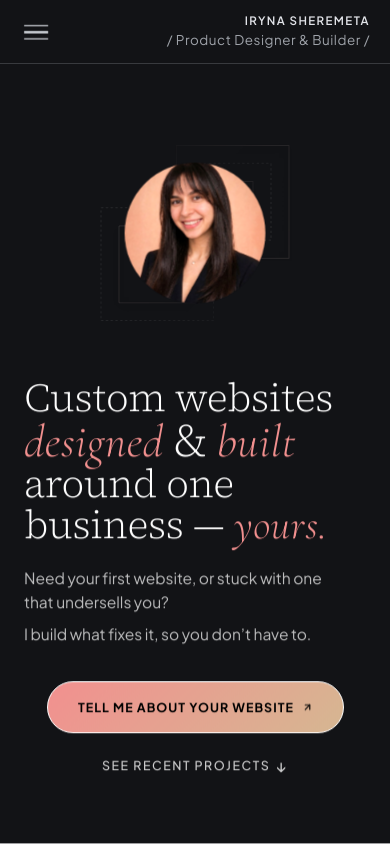
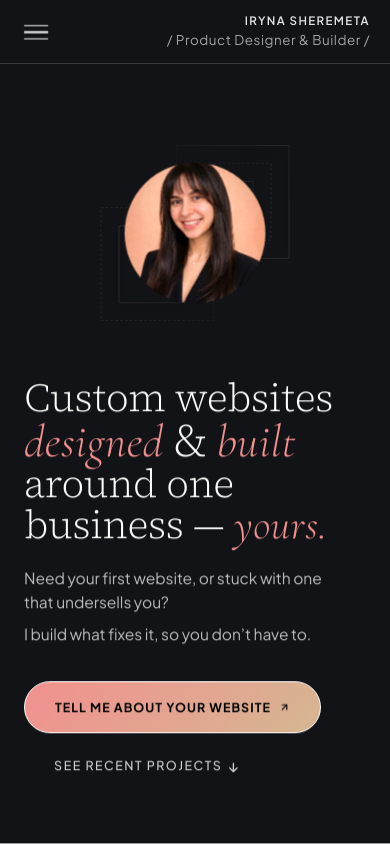
Before and after one commit to Irene2828/porfoliojuly, a Next.js app: page / in a window 390 px wide. Shown: the top 844 px of the page. Built offline with nearby package versions, Linux system fonts and the light colour scheme.

Commit message:
Refine mobile hero alignment and section heading

```diff
--- a/src/app/index.css
+++ b/src/app/index.css
@@ -171,6 +171,112 @@ h1, h2, h3, h4, h5, h6 {
 @media (max-width: 900px) {
   .section {
     padding: calc(var(--space-xl) * 0.5) 0; /* 50% less section padding on mobile */
+  }
+}
+
+@media (max-width: 600px) {
+  .v2-theme .hero-websites .hero-ctas-outside {
+    width: 90.75% !important;
+    max-width: 90.75% !important;
+    margin-left: 0 !important;
+    margin-right: 0 !important;
+    align-self: flex-start !important;
+    align-items: flex-start !important;
+    justify-content: flex-start !important;
+  }
+
+  .v2-theme .hero-websites .hero-ctas-outside > a,
+  .v2-theme .hero-websites .hero-ctas-outside .face-cta,
+  .v2-theme .hero-websites .hero-ctas-outside .btn-secondary-stacked {
+    align-self: flex-start !important;
+    margin-left: 0 !important;
+    margin-right: 0 !important;
+  }
+
+  .v2-theme .hero-websites .hero-ctas-outside .btn-secondary-stacked {
+    display: inline-flex !important;
+    align-self: flex-start !important;
+    justify-content: flex-start !important;
+    text-align: left !important;
+    padding-left: 1.88rem !important;
+    padding-right: 0.5rem !important;
+    transform: none !important;
+  }
+
+  .v2-theme .hero-websites .hero-image-wrapper {
+    align-self: center !important;
+    width: 100% !important;
+    max-width: 100% !important;
+    justify-content: center !important;
+    padding-left: 0 !important;
+    padding-right: 0 !important;
+    margin-left: 0 !important;
+    margin-right: 0 !important;
+    box-sizing: border-box !important;
+  }
+
+  .v2-theme .hero-websites .hero-image-container {
+    margin-left: 0 !important;
+    margin-right: 0 !important;
+    left: 0 !important;
+    transform: translateY(-25px) scale(0.8) !important;
+    transform-origin: center center !important;
+  }
+}
+
+/* Phone-height fallback for mobile browser zoom/device emulation. */
+@media (max-width: 600px) and (max-height: 900px) {
+  .v2-theme .hero-websites .hero-ctas-outside {
+    width: 90.75% !important;
+    max-width: 90.75% !important;
+    margin-left: 0 !important;
+    margin-right: 0 !important;
+    align-self: flex-start !important;
+    align-items: flex-start !important;
+    justify-content: flex-start !important;
+  }
+
+  .v2-theme .hero-websites .hero-ctas-outside > a,
+  .v2-theme .hero-websites .hero-ctas-outside .face-cta,
+  .v2-theme .hero-websites .hero-ctas-outside .btn-secondary-stacked {
+    align-self: flex-start !important;
+    margin-left: 0 !important;
+    margin-right: 0 !important;
+  }
+
+  .v2-theme .hero-websites .hero-ctas-outside .face-cta {
+    padding-left: 1.88rem !important;
+    padding-right: 1.88rem !important;
+  }
+
+  .v2-theme .hero-websites .hero-ctas-outside .btn-secondary-stacked {
+    display: inline-flex !important;
+    align-self: flex-start !important;
+    justify-content: flex-start !important;
+    text-align: left !important;
+    padding-left: 1.88rem !important;
+    padding-right: 0.5rem !important;
+    transform: none !important;
+  }
+
+  .v2-theme .hero-websites .hero-image-wrapper {
+    align-self: center !important;
+    width: 100% !important;
+    max-width: 100% !important;
+    justify-content: center !important;
+    padding-left: 0 !important;
+    padding-right: 0 !important;
+    margin-left: 0 !important;
+    margin-right: 0 !important;
+    box-sizing: border-box !important;
+  }
+
+  .v2-theme .hero-websites .hero-image-container {
+    margin-left: 0 !important;
+    margin-right: 0 !important;
+    left: 0 !important;
+    transform: translateY(-25px) scale(0.8) !important;
+    transform-origin: center center !important;
   }
 }
 
--- a/src/app/v2/components/HeroV2.tsx
+++ b/src/app/v2/components/HeroV2.tsx
@@ -2050,6 +2050,65 @@ export default function HeroV2({ variant = 'client' }: { variant?: 'client' | 'h
         .hero-websites .hero-image-container .hero-shape-bottom-left svg,
         .hero-websites .hero-image-container .hero-shape-top-right svg {
           filter: drop-shadow(0 4px 8px rgba(0, 0, 0, 0.34)) drop-shadow(0 0 3px rgba(255, 255, 255, 0.12)) !important;
+        }
+        @media (max-width: 600px) {
+          .v2-theme .hero-websites .hero-ctas,
+          .hero-websites .hero-ctas,
+          .v2-theme .hero-websites .hero-ctas-outside,
+          .hero-websites .hero-ctas-outside {
+            width: 90.75% !important;
+            max-width: 90.75% !important;
+            align-self: flex-start !important;
+            align-items: flex-start !important;
+            justify-content: flex-start !important;
+          }
+          .v2-theme .hero-websites .hero-ctas > a,
+          .hero-websites .hero-ctas > a,
+          .v2-theme .hero-websites .hero-ctas-outside > a,
+          .hero-websites .hero-ctas-outside > a {
+            align-self: flex-start !important;
+            margin-left: 0 !important;
+            margin-right: 0 !important;
+          }
+          .v2-theme .hero-websites .hero-ctas-outside .btn-secondary-stacked,
+          .hero-websites .hero-ctas-outside .btn-secondary-stacked {
+            display: inline-flex !important;
+            align-self: flex-start !important;
+            justify-content: flex-start !important;
+            text-align: left !important;
+            padding-left: 1.88rem !important;
+            padding-right: 0.5rem !important;
+            margin-left: 0 !important;
+            transform: none !important;
+          }
+          .v2-theme .hero-websites .hero-image-wrapper,
+          .hero-websites .hero-image-wrapper {
+            align-self: center !important;
+            width: 100% !important;
+            max-width: 100% !important;
+            justify-content: center !important;
+            padding-left: 0 !important;
+            padding-right: 0 !important;
+            margin-left: 0 !important;
+            margin-right: 0 !important;
+            box-sizing: border-box !important;
+          }
+          .v2-theme .hero-websites .hero-image-container,
+          .hero-websites .hero-image-container {
+            margin-left: 0 !important;
+            margin-right: 0 !important;
+            left: 0 !important;
+            transform: translateY(-25px) scale(0.8) !important;
+            transform-origin: center center !important;
+          }
+          .v2-theme .hero-websites .hero-image-container .hero-shape-bottom-left,
+          .hero-websites .hero-image-container .hero-shape-bottom-left {
+            left: -34px !important;
+          }
+          .v2-theme .hero-websites .hero-image-container .hero-shape-top-right,
+          .hero-websites .hero-image-container .hero-shape-top-right {
+            right: -34px !important;
+          }
         }
       `}</style>
 
--- a/src/app/v2/components/ServicesV2.tsx
+++ b/src/app/v2/components/ServicesV2.tsx
@@ -288,8 +288,8 @@ export default function ServicesV2({ websitesOnly = false }: ServicesV2Props) {
           }}
         >
           <span style={{ fontWeight: 400, color: 'var(--color-heading-silver, #4a5461)' }}>
-            From your problem - to<br />
-            custom-built solution
+            From problem - to<br />
+            solution
           </span>
         </motion.h2>
 
```
